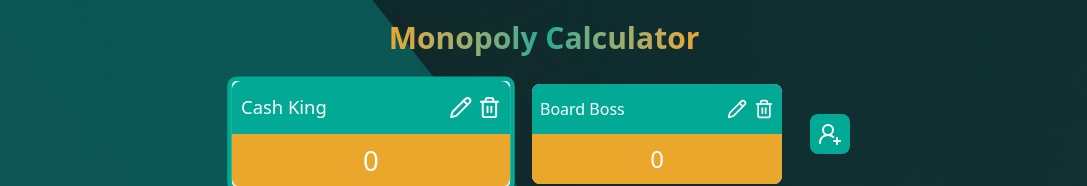
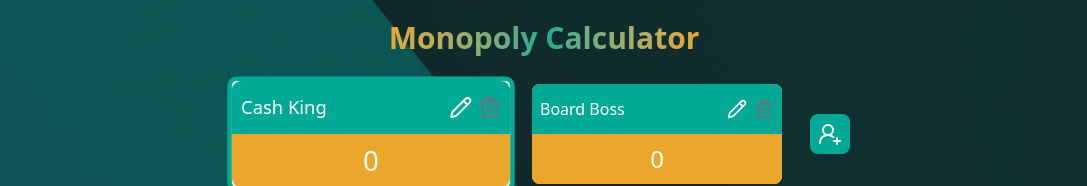
Before and after one commit to anyuka007/Monopoly-calculator, a React (Vite) app: page / in a window 1280 px wide. Shown: the top 186 px of the page, without its empty margins (96-1183 px from the left). Built offline with nearby package versions, Linux system fonts and the light colour scheme.

Commit message:
Add number of players prop to Player component and update delete button behavior

```diff
--- a/src/App.tsx
+++ b/src/App.tsx
@@ -127,7 +127,8 @@
               deleteHandler={() => deletePlayer(player.id)}
               editHandler={(newName) => editPlayer(player.id, newName)}
               setSelectedPlayer={() => selectPlayer(player.id)}
-              isSelected={selectedPlayer === player.id} />
+              isSelected={selectedPlayer === player.id}
+              numberOfPlayers= {players.length}/>
           ))}
 
         <div className='flex justify-center items-center'>
--- a/src/components/Player.tsx
+++ b/src/components/Player.tsx
@@ -1,7 +1,7 @@
 import { Pencil, Trash2, X, Check } from "lucide-react";
 import { useState } from "react";
 
-const iconStyle = "text-white";
+const iconStyle = "text-white hover:scale-110 transition-all duration-200";
 const iconSize = 20;
 
 export type PlayerProps = {
@@ -11,9 +11,10 @@
     editHandler: (newName: string) => void;
     setSelectedPlayer: () => void;
     isSelected: boolean;
+    numberOfPlayers: number;
 }
 
-const Player = ({ name, score, deleteHandler, editHandler, setSelectedPlayer, isSelected }: PlayerProps) => {
+const Player = ({ name, score, deleteHandler, editHandler, setSelectedPlayer, isSelected, numberOfPlayers }: PlayerProps) => {
 
     const [isEditMode, setIsEditMode] = useState(false);
     const [newName, setNewName] = useState(name);
@@ -54,8 +55,8 @@
                         <button onClick={onEdit}>
                             <Pencil size={iconSize} className={iconStyle} />
                         </button>
-                        <button onClick={deleteHandler}>
-                            <Trash2 size={iconSize} className={iconStyle} />
+                        <button onClick={deleteHandler} disabled={numberOfPlayers <= 2}>
+                            <Trash2 size={iconSize} className={`${numberOfPlayers <= 2 ? "text-gray-500" : iconStyle}`} />
                         </button>
                     </div>
                 ) : (
```
